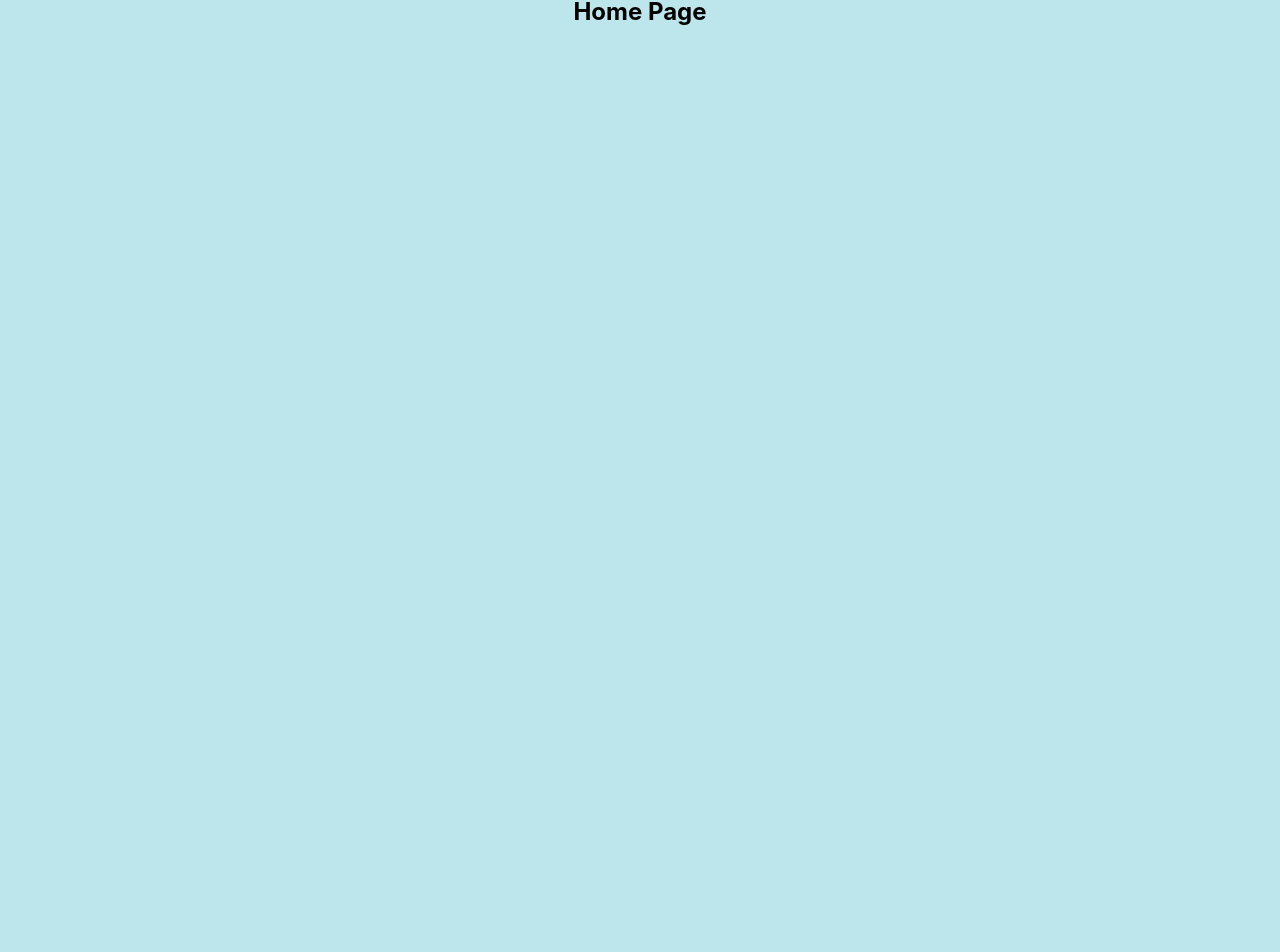
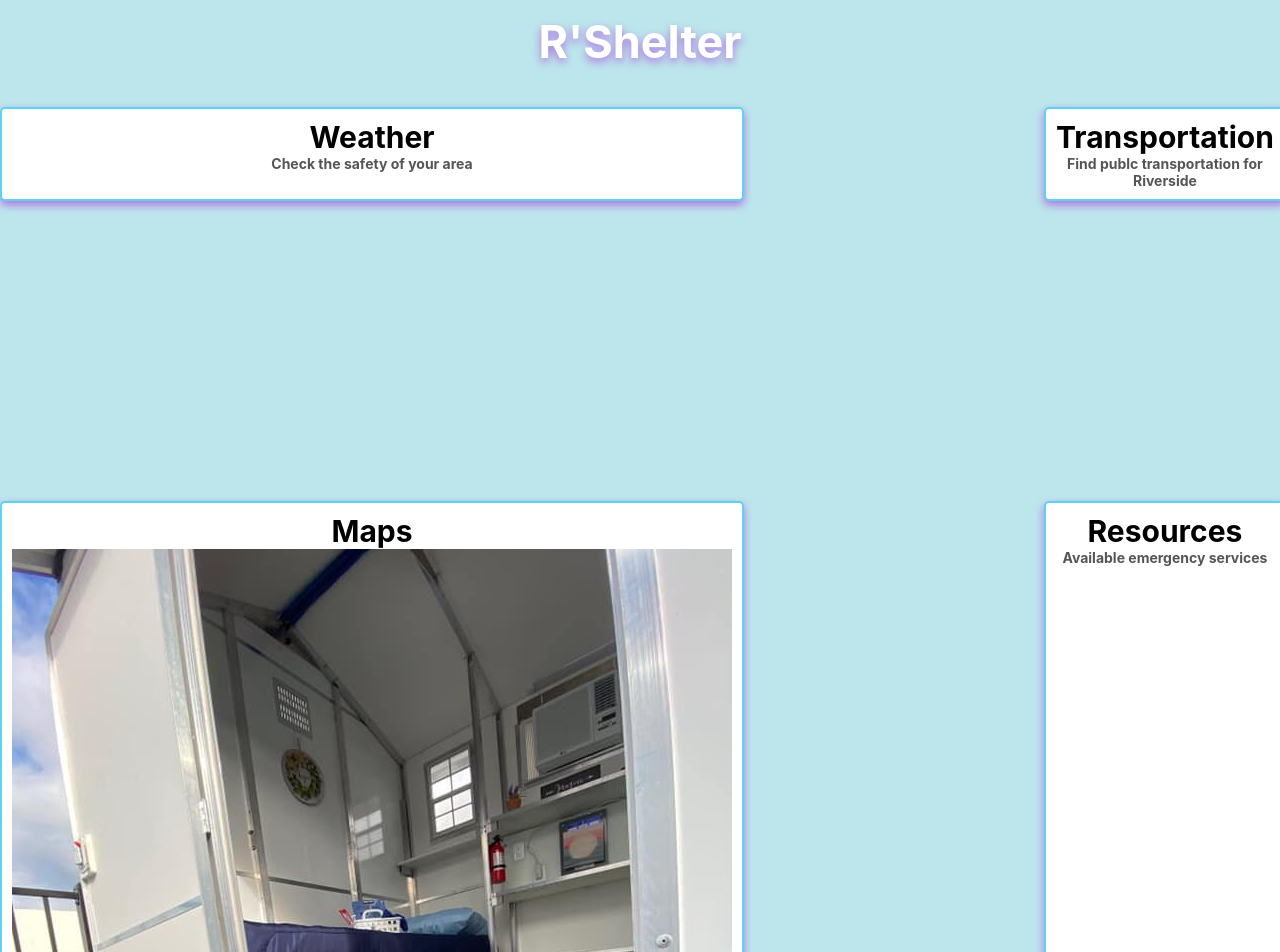
Before and after one commit to EthanGrants/RShelter, a React (Create React App) app: page / in a window 1280 px wide. Shown: the part 55-1007 px from the top of the page. Before the commit the page ends 800 px from the top, so only its background shows below. Built offline with nearby package versions, Linux system fonts and the light colour scheme.

Commit message:
Changes to Home Page

```diff
--- a/src/Home.js
+++ b/src/Home.js
@@ -1,17 +1,67 @@
 import React from 'react';
+import { Outlet, Link } from "react-router-dom";
 
 const homeStyle = {
     backgroundColor: '#bde6ec',
     width: "100%",
-    // height: "100vh",
+    color: "#fff",
+    textShadow: "0 4px 8px rgba(155, 8, 215, 0.5)",
+    fontSize: "30px",
 
 }
+
+
+const linkContainerStyle = {
+    display: "grid",
+    gridTemplateColumns: "repeat(2, 1fr)", // 2 columns with equal width
+    gap: "300px", // Adjust the gap between links
+    textAlign: "center",
+    marginTop: "100px",
+    // Center
+    margin: "auto",
+  };
+
+  const linkStyle = {
+    padding: "10px",
+  backgroundColor: "#fff",
+  border: "2px solid #5bd4ef",
+  boxShadow: "0 4px 8px rgba(155, 8, 215, 0.5)",
+  borderRadius: "5px", // Border radius for rounded corners
+  textDecoration: "none",
+  color: "#000", // Text color
+  fontWeight: "bold",
+  textShadow: "none",
+
+  }
+
 
 function Home() {
     return (
       <div style={homeStyle}>
-        <h2>Home Page</h2>
-        {/* Add content specific to the Home page */}
+        <h2>R'Shelter</h2>
+
+        <div style = {linkContainerStyle}>
+  <Link to={"./weather"} style={linkStyle}>
+    Weather
+    <div style={{ fontSize: "14px", color: "#555" }}>Check the safety of your area</div>
+  </Link>
+
+  <Link to={"./transportation"} style={linkStyle}>
+    Transportation
+    <div style={{ fontSize: "14px", color: "#555" }}>Find publc transportation for Riverside</div>
+  </Link>
+
+  <Link to={"./maps"} style={linkStyle}>
+    Maps
+    <img src="./HomelessShelter.jpg" alt="Shelter" />
+    <div style={{ fontSize: "14px", color: "#555" }}>Find a local shelter near you</div>
+  </Link>
+
+  <Link to={"./resources"} style={linkStyle}>
+    Resources
+    <div style={{ fontSize: "14px", color: "#555" }}>Available emergency services</div>
+  </Link>
+      </div>
       </div>
     );
   }
```
Also changed, not shown: public/HomelessShelter.jpg (added).
